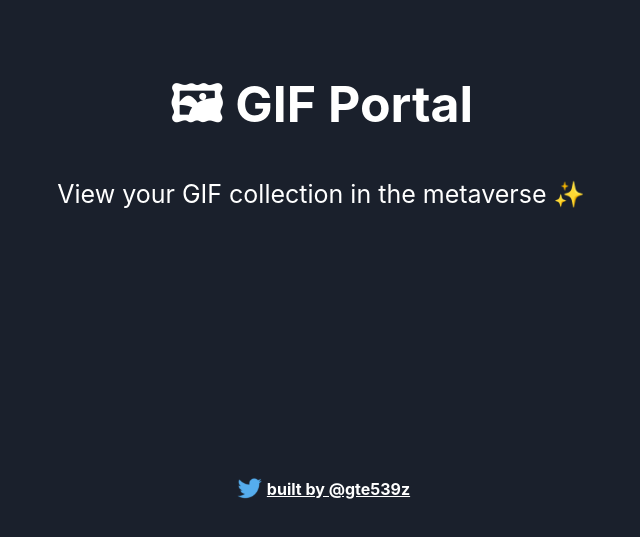
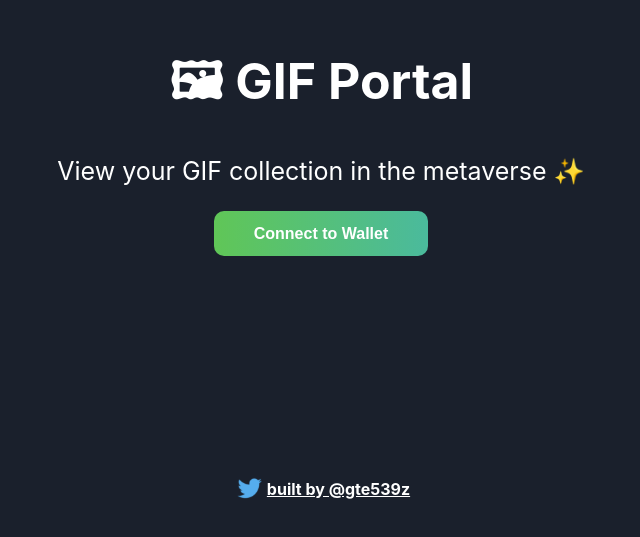
Before and after one commit to cmdellinger/solana-buildspace-project, a React (Vite) app: page / in a window 1280 px wide. Shown: the part 249-786 px from the top of the page, without its empty margins (319-959 px from the left). Built offline with nearby package versions, Linux system fonts and the light colour scheme.

Commit message:
add button and logic to link phantom wallet

```diff
--- a/src/App.jsx
+++ b/src/App.jsx
@@ -1,4 +1,4 @@
-import React, { useEffect } from 'react';
+import React, { useEffect, useState } from 'react';
 import twitterLogo from './assets/twitter-logo.svg';
 import './App.css';
 
@@ -7,6 +7,10 @@ const TWITTER_HANDLE = 'gte539z';
 const TWITTER_LINK = `https://twitter.com/${TWITTER_HANDLE}`;
 
 const App = () => {
+
+  // State
+  const [walletAddress, setWalletAddress] = useState(null);
+
   /*
    * This function holds the logic for deciding if a Phantom Wallet is
    * connected or not
@@ -18,6 +22,20 @@ const App = () => {
       if (solana) {
         if (solana.isPhantom) {
           console.log('Phantom wallet found!');
+          /*
+          * The solana object gives us a function that will allow us to connect
+          * directly with the user's wallet!
+          */
+          const response = await solana.connect({ onlyIfTrusted: true });
+          console.log(
+            'Connected with Public Key:',
+            response.publicKey.toString()
+          );
+
+          /*
+           * Set the user's publicKey in state to be used later!
+           */
+          setWalletAddress(response.publicKey.toString());
         }
       } else {
         alert('Solana object not found! Get a Phantom Wallet 👻');
@@ -26,6 +44,33 @@ const App = () => {
       console.error(error);
     }
   };
+
+  /*
+   * This function holds the logic to connect the Phantom Wallet
+   *
+   */
+  const connectWallet = async () => {
+    const { solana } = window;
+
+    if (solana) {
+      const response = await solana.connect();
+      console.log('Connected with Public Key:', response.publicKey.toString());
+      setWalletAddress(response.publicKey.toString());
+    }
+  };
+
+  /*
+   * We want to render this UI when the user hasn't connected
+   * their wallet to our app yet.
+   */
+  const renderNotConnectedContainer = () => (
+    <button
+      className="cta-button connect-wallet-button"
+      onClick={connectWallet}
+    >
+      Connect to Wallet
+    </button>
+  );
 
   /*
    * When our component first mounts, let's check to see if we have a connected
@@ -41,12 +86,15 @@ const App = () => {
 
   return (
     <div className="App">
-      <div className="container">
+          {/* This was solely added for some styling fanciness */}
+          <div className={walletAddress ? 'authed-container' : 'container'}>
         <div className="header-container">
           <p className="header">🖼 GIF Portal</p>
           <p className="sub-text">
             View your GIF collection in the metaverse ✨
           </p>
+          {/* Add the condition to show this only if we don't have a wallet address */}
+          {!walletAddress && renderNotConnectedContainer()}
         </div>
         <div className="footer-container">
           <img alt="Twitter Logo" className="twitter-logo" src={twitterLogo} />
```
